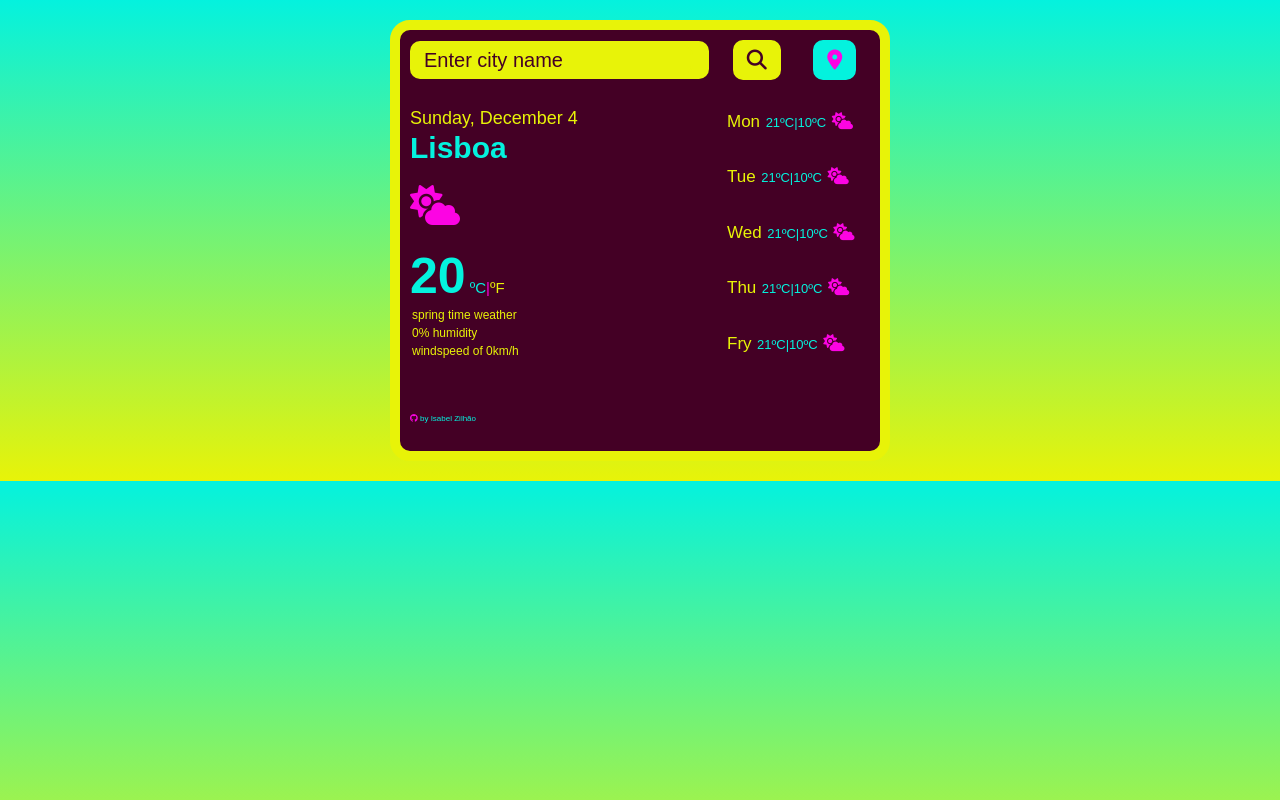
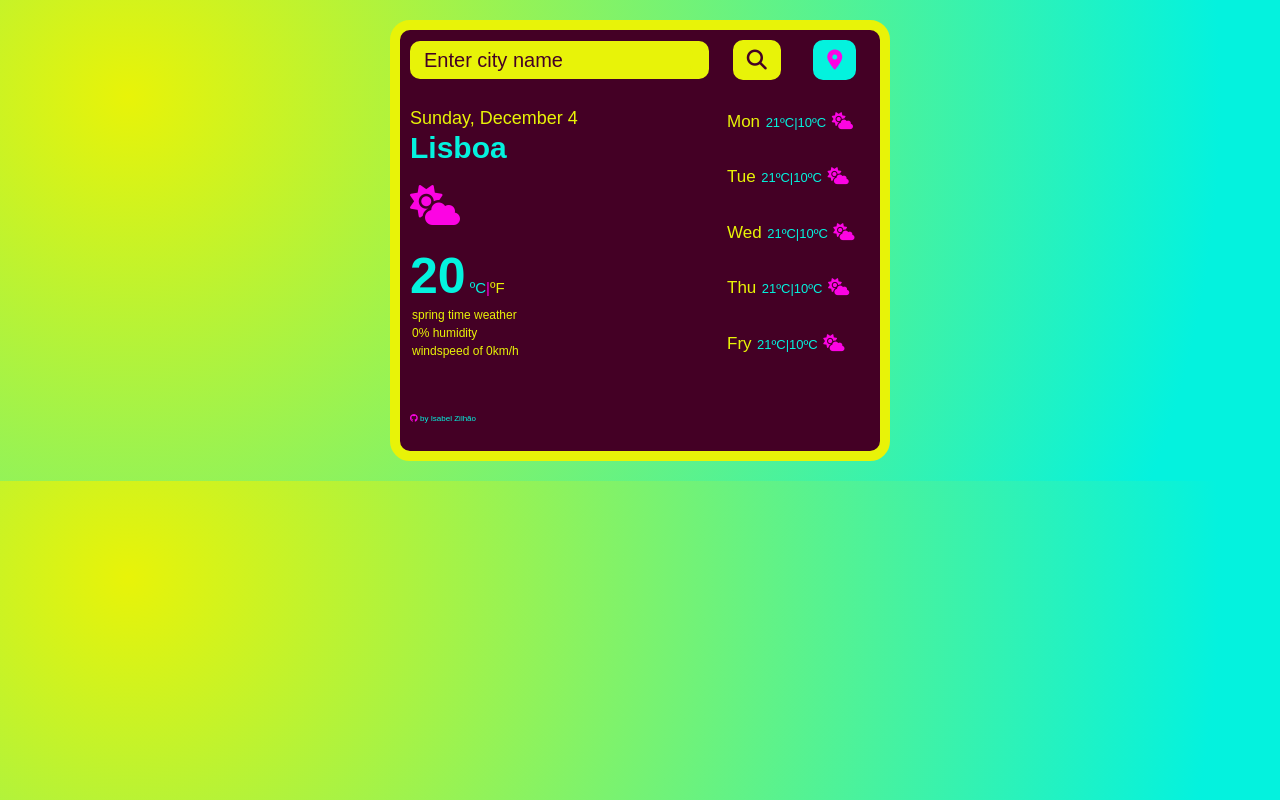
Before and after one commit to IsabelZil/weather-app, a plain HTML site: page index.html in a window 1280 px wide. Drawn offline with nearby package versions, Linux system fonts and the light colour scheme; no server answers.

Commit message:
Updated css :body gradient

```diff
--- a/src/style.css
+++ b/src/style.css
@@ -1,5 +1,5 @@
 .body {
-  background: linear-gradient(to top, #e8f308 0%, #04f2de 100%);
+  background: radial-gradient(circle at 10% 20%, #e8f308 0%, #04f2de 90%);
 }
 input {
   background-color: #e8f308;
```
